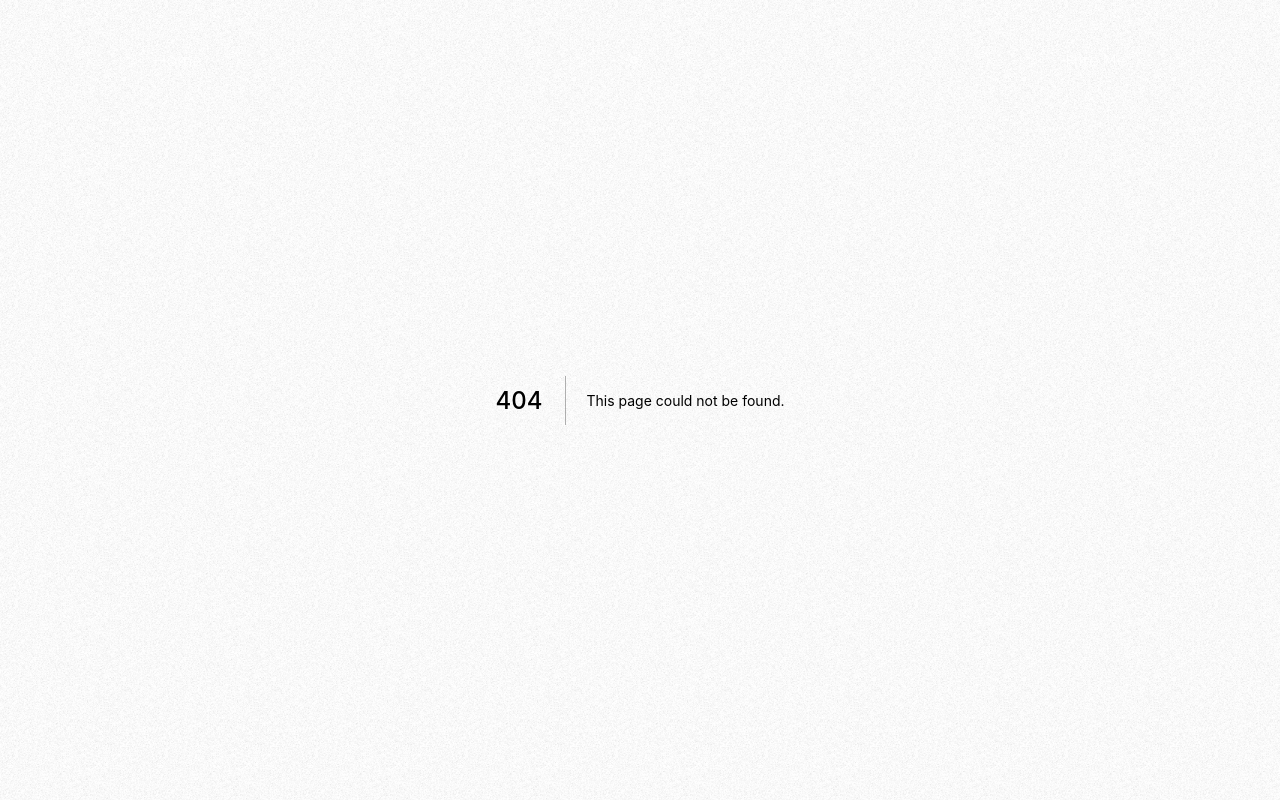
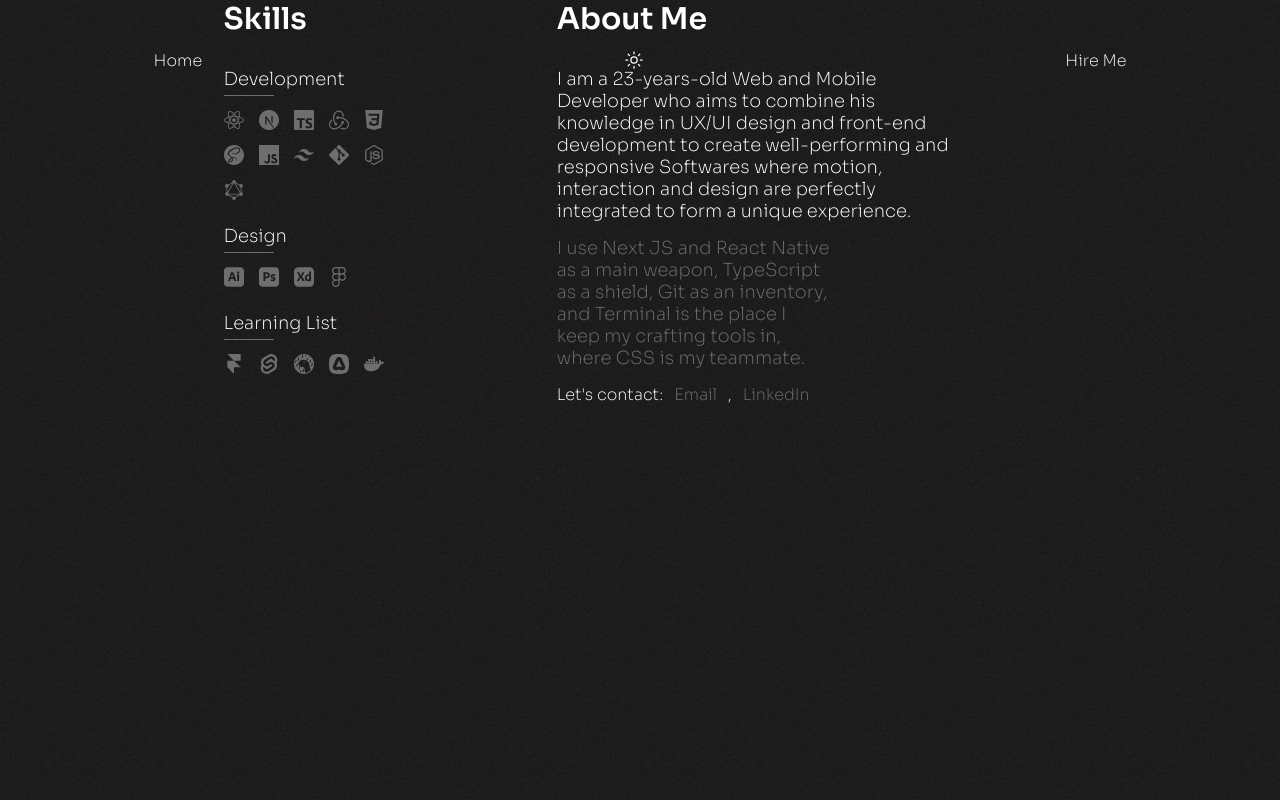
Before and after one commit to abosaiftaha/portfolio, a Next.js app: page /home/about in a window 1280 px wide. Before the commit this address had no page. Built offline with nearby package versions, Linux system fonts and the light colour scheme.

Commit message:
⚡️  add about component

```diff
--- /dev/null
+++ b/pages/home/about.tsx
@@ -0,0 +1,223 @@
+import React, { FC } from "react";
+import styled, { keyframes } from "styled-components";
+import {
+  SiReact,
+  SiNextDotJs,
+  SiJavascript,
+  SiTypescript,
+  SiGit,
+  SiGraphql,
+  SiRedux,
+  SiSass,
+  SiTailwindcss,
+  SiCss3,
+  SiNodeDotJs,
+  SiAdobephotoshop,
+  SiAdobexd,
+  SiAdobeillustrator,
+  SiFigma,
+  SiFramer,
+  SiWebgl,
+  SiAdonisjs,
+  SiDocker,
+  SiSvelte,
+  SiDeno,
+} from "react-icons/si";
+
+interface AboutProps {}
+
+const PanelKeyFrames = keyframes`
+  0% {
+        opacity: 0;
+    }
+
+    100% {
+        opacity: 1;
+    }
+`;
+
+const AboutStyles = styled.div`
+  width: 100%;
+  display: flex;
+  justify-content: space-between;
+  align-items: flex-start;
+  padding: 0 12vw;
+  z-index: 2;
+
+  .title {
+    font-size: 30px;
+    font-weight: 600;
+    margin-bottom: 30px;
+  }
+
+  .skills {
+    height: 100%;
+    width: 35%;
+    display: flex;
+    flex-direction: column;
+    justify-content: flex-start;
+    align-items: flex-start;
+    flex-wrap: wrap;
+
+    .content {
+      width: 100%;
+      .category {
+        .category-title {
+          font-size: 18px;
+          font-weight: 200;
+          padding-bottom: 5px;
+          margin-bottom: 5px;
+          position: relative;
+
+          &::before {
+            content: "";
+            width: 50px;
+            height: 0.5px;
+            bottom: 0;
+            left: 0;
+            position: absolute;
+            background: ${({ theme }) => theme.colors.grey};
+          }
+        }
+
+        .category-icons {
+          width: 70%;
+          display: flex;
+          justify-content: flex-start;
+          align-items: flex-start;
+          flex-wrap: wrap;
+          padding: 10px 0;
+
+          .skill-icon {
+            margin-right: 15px;
+            margin-bottom: 15px;
+            color: ${({ theme }) => theme.colors.grey};
+          }
+        }
+      }
+    }
+  }
+
+  .about {
+    height: 100%;
+    width: 60%;
+    display: flex;
+    flex-direction: column;
+    justify-content: flex-start;
+    align-items: flex-start;
+
+    .content {
+      width: 80%;
+      font-size: 18px;
+      margin-bottom: 15px;
+
+      &.grey {
+        width: 55%;
+        color: ${({ theme }) => theme.colors.grey};
+      }
+    }
+
+    .contact {
+      a {
+        padding: 5px 7px;
+        text-decoration: none;
+        color: ${({ theme }) => theme.colors.grey};
+        transition: all 0.4s ease-in-out;
+        position: relative;
+        overflow: hidden;
+        &::before {
+          content: "";
+          width: 100%;
+          height: 0.5px;
+          bottom: 0;
+          left: 0;
+          position: absolute;
+          background: ${({ theme }) => theme.colors.white};
+          opacity: 0;
+          transform: translate3d(-80%, 0, 0);
+          transition: opacity 300ms, transform 300ms;
+        }
+
+        &:hover {
+          color: ${({ theme }) => theme.colors.white};
+          &:before {
+            opacity: 1;
+            transform: translate3d(0, 0, 0);
+          }
+        }
+      }
+    }
+  }
+`;
+
+const iconSize = 20;
+
+const About: FC<AboutProps> = () => {
+  return (
+    <AboutStyles>
+      <div className="skills">
+        <div className="title">Skills</div>
+        <div className="content">
+          <div className="category">
+            <div className="category-title">Development</div>
+            <div className="category-icons">
+              <SiReact size={iconSize} className="skill-icon" />
+              <SiNextDotJs size={iconSize} className="skill-icon" />
+              <SiTypescript size={iconSize} className="skill-icon" />
+              <SiRedux size={iconSize} className="skill-icon" />
+              <SiCss3 size={iconSize} className="skill-icon" />
+              <SiSass size={iconSize} className="skill-icon" />
+              <SiJavascript size={iconSize} className="skill-icon" />
+              <SiTailwindcss size={iconSize} className="skill-icon" />
+              <SiGit size={iconSize} className="skill-icon" />
+              <SiNodeDotJs size={iconSize} className="skill-icon" />
+              <SiGraphql size={iconSize} className="skill-icon" />
+            </div>
+          </div>
+          <div className="category">
+            <div className="category-title">Design</div>
+            <div className="category-icons">
+              <SiAdobeillustrator size={iconSize} className="skill-icon" />
+              <SiAdobephotoshop size={iconSize} className="skill-icon" />
+              <SiAdobexd size={iconSize} className="skill-icon" />
+              <SiFigma size={iconSize} className="skill-icon" />
+            </div>
+          </div>
+          <div className="category">
+            <div className="category-title">Learning List</div>
+            <div className="category-icons">
+              <SiFramer size={iconSize} className="skill-icon" />
+              <SiSvelte size={iconSize} className="skill-icon" />
+              <SiDeno size={iconSize} className="skill-icon" />
+              <SiAdonisjs size={iconSize} className="skill-icon" />
+              <SiDocker size={iconSize} className="skill-icon" />
+            </div>
+          </div>
+        </div>
+      </div>
+      <div className="about">
+        <div className="title">About Me</div>
+        <div className="content">
+          I am a 23-years-old Web and Mobile Developer who aims to combine his
+          knowledge in UX/UI design and front-end development to create
+          well-performing and responsive Softwares where motion, interaction and
+          design are perfectly integrated to form a unique experience.
+        </div>
+        <div className="content grey">
+          I use Next JS and React Native as a main weapon, TypeScript as a
+          shield, Git as an inventory, and Terminal is the place I keep my
+          crafting tools in, where CSS is my teammate.
+        </div>
+        <div className="contact">
+          Let's contact:{" "}
+          <a href="mailto:ahmad.khaled.taha@outlook.com">Email</a> ,{" "}
+          <a target="_blank" href="https://www.linkedin.com/in/abosaiftaha">
+            LinkedIn
+          </a>
+        </div>
+      </div>
+    </AboutStyles>
+  );
+};
+
+export default About;
```
